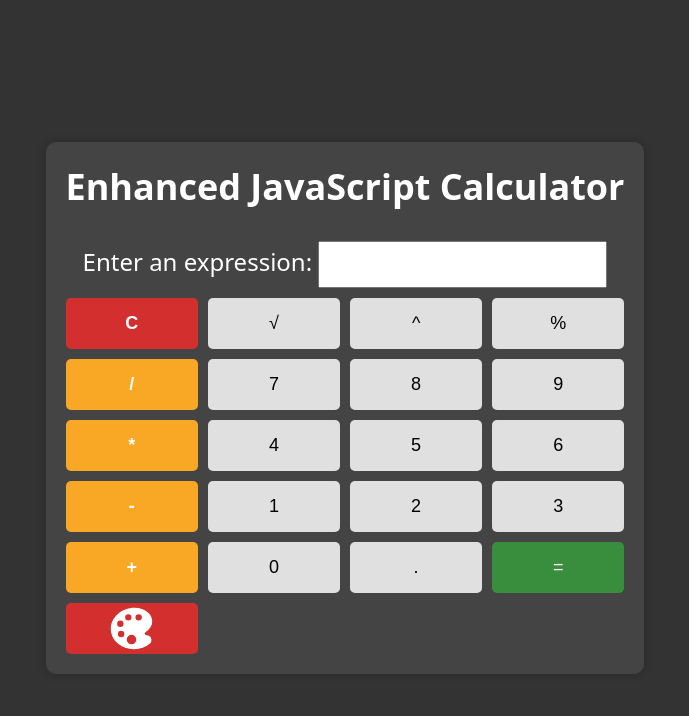
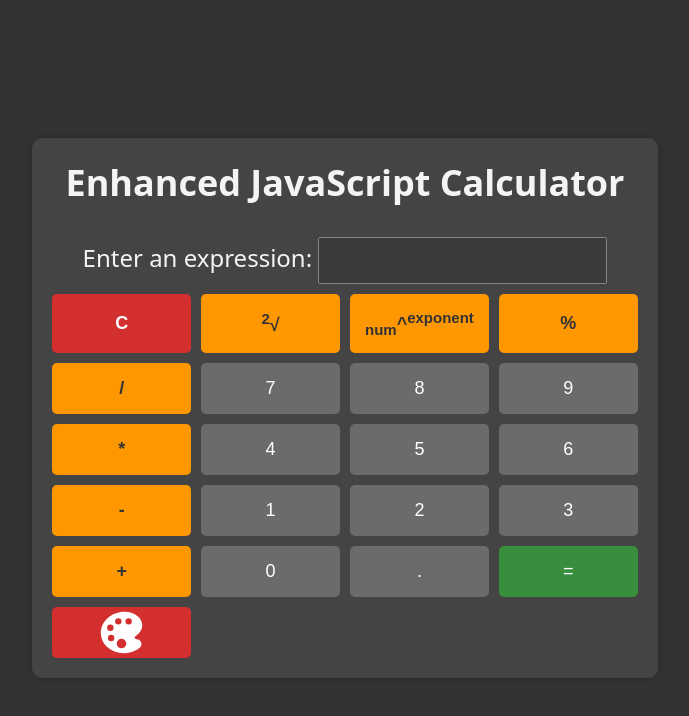
Before and after one commit to theEvilGrinch/web-pwa-electron-example, a plain HTML site: page index.html in a window 1280 px wide. Both pictures are taken after a click on the button 426 px from the left and 628 px from the top of the page. Shown: the whole page, without its empty margins (295-984 px from the left). Drawn offline with Linux system fonts and the light colour scheme.

Commit message:
feat(theme,docs): implement system-aware color scheme and update documentation
- Add support for system color scheme preference detection
- Implement smooth theme transitions with CSS variables
- Add persistent theme selection with manual override
- Enhance button accessibility with improved visual feedback
- Optimize keyboard input handling for NumpadEnter support
- Add autofocus to input field for better UX
- Enhance README.md with detailed feature descriptions and usage instructions
- Restructure documentation to better reflect current functionality

```diff
--- a/index.html
+++ b/index.html
@@ -6,13 +6,14 @@
   <title>Calculator</title>
   <style>
     body {
+      color-scheme: light dark;
       font-family: system-ui, sans-serif;
       font-size: 24px;
       display: flex;
       justify-content: center;
       align-items: center;
       height: 100vh;
-      background-color: #f4f4f4;
+      transition: background .3s, color .3s;
     }
 
     h1 {
@@ -30,24 +31,6 @@
 
     h2 {
       margin-top: 0;
-    }
-
-    .dark-mode {
-      background-color: #333;
-      color: white;
-    }
-
-    .calculator {
-      background: #fff;
-      padding: 20px;
-      border-radius: 10px;
-      box-shadow: 0 0 10px rgba(0, 0, 0, 0.2);
-      text-align: center;
-      transition: background 0.3s;
-    }
-
-    .dark-mode .calculator {
-      background: #444;
     }
 
     input {
@@ -69,26 +52,35 @@
       cursor: pointer;
       border: none;
       border-radius: 5px;
-      background: #e0e0e0;
-      transition: transform 0.1s;
+      transition: transform 0.15s, background .3s, color .3s;
+    }
+
+    .calculator {
+      padding: 20px;
+      border-radius: 10px;
+      box-shadow: 0 0 10px rgba(0, 0, 0, 0.2);
+      text-align: center;
+      transition: background .3s;
     }
 
     button:active {
       transform: scale(0.95);
     }
 
-    .theme-toggle, .clear, .operator {
-      background: #f9a825;
+    .theme-toggle, .clear {
       color: white;
       font-weight: bold;
     }
-    .theme-toggle{
+
+    .theme-toggle {
       background-image: url("color-palette.svg");
       background-size: contain;
       background-position: center;
       background-repeat: no-repeat;
       min-height: 51px;
     }
+
+
     .equal {
       background: #388e3c;
       color: white;
@@ -110,7 +102,6 @@
       animation: fadeIn .3s ease-in-out;
     }
 
-    /* Keyframes for dialog and popover elements */
     @keyframes fadeIn {
       from {
         opacity: 0;
@@ -118,6 +109,56 @@
       to {
         opacity: 1;
       }
+    }
+
+    .operator {
+      background-color: #ff9800;
+        color: #333;
+      font-weight: bold;
+    }
+
+    @media (prefers-color-scheme: light) {
+      body {
+        background-color: #f4f4f4;
+        color: #333;
+      }
+
+      .calculator {
+        background: #fff;
+      }
+    }
+
+    @media (prefers-color-scheme: dark) {
+      body {
+        background-color: #333;
+        color: #f4f4f4;
+      }
+
+      .calculator {
+        background: #444;
+      }
+    }
+
+    /*noinspection CssUnusedSymbol*/
+    .dark-mode {
+      background-color: #333;
+      color: #f4f4f4;
+      color-scheme: dark;
+    }
+
+    /*noinspection CssUnusedSymbol*/
+    .light-mode {
+      background-color: #f4f4f4;
+      color: #333;
+      color-scheme: light;
+    }
+
+    .dark-mode .calculator {
+      background: #444;
+    }
+
+    .light-mode .calculator {
+      background: #fff;
     }
   </style>
 </head>
@@ -128,12 +169,12 @@
 <section class="calculator">
   <h2>Enhanced JavaScript Calculator</h2>
   <label for="display">Enter an expression:</label>
-  <input type="text" id="display">
+  <input type="text" id="display" autofocus>
   <div class="buttons">
     <button onclick="clearDisplay()" class="clear">C</button>
-    <button onclick="appendToDisplay('√')">√</button>
-    <button onclick="appendToDisplay('^')">^</button>
-    <button onclick="appendToDisplay('%')">%</button>
+    <button onclick="appendToDisplay('√');" class="operator"><sup>2</sup>√</button>
+    <button onclick="appendToDisplay('^')" class="operator"><sub>num</sub>^<sup>exponent</sup></button>
+    <button onclick="appendToDisplay('%')" class="operator">%</button>
     <button onclick="appendToDisplay('/')" class="operator">/</button>
     <button onclick="appendToDisplay('7')">7</button>
     <button onclick="appendToDisplay('8')">8</button>
@@ -184,7 +225,8 @@
   }
 
   display.addEventListener("keydown", function(event) {
-    if (event.code === "Enter") {
+    if ((event.code === "Enter" || event.code === "NumpadEnter") && (display.value !== "")) {
+      console.log('ent');
       calculateResult();
     }
   });
@@ -196,7 +238,9 @@
   });
 
   function toggleDarkMode() {
-    document.body.classList.toggle("dark-mode");
+    let isColorThemeDark = window.matchMedia('(prefers-color-scheme: dark)');
+    isColorThemeDark.matches ?
+        document.body.classList.toggle("light-mode") : document.body.classList.toggle("dark-mode");
   }
 </script>
 </body>
```
Also changed, not shown: README.md.
